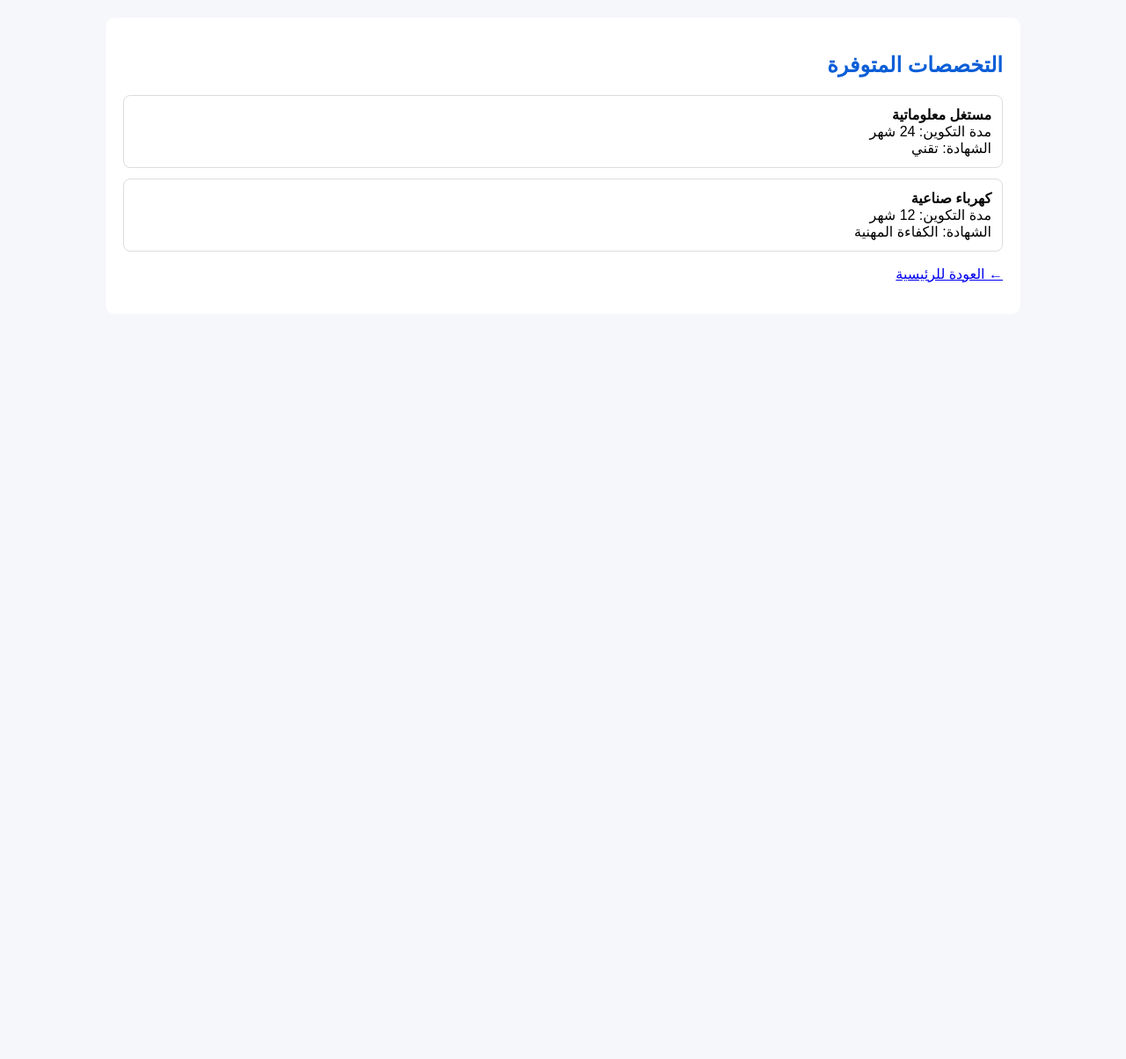
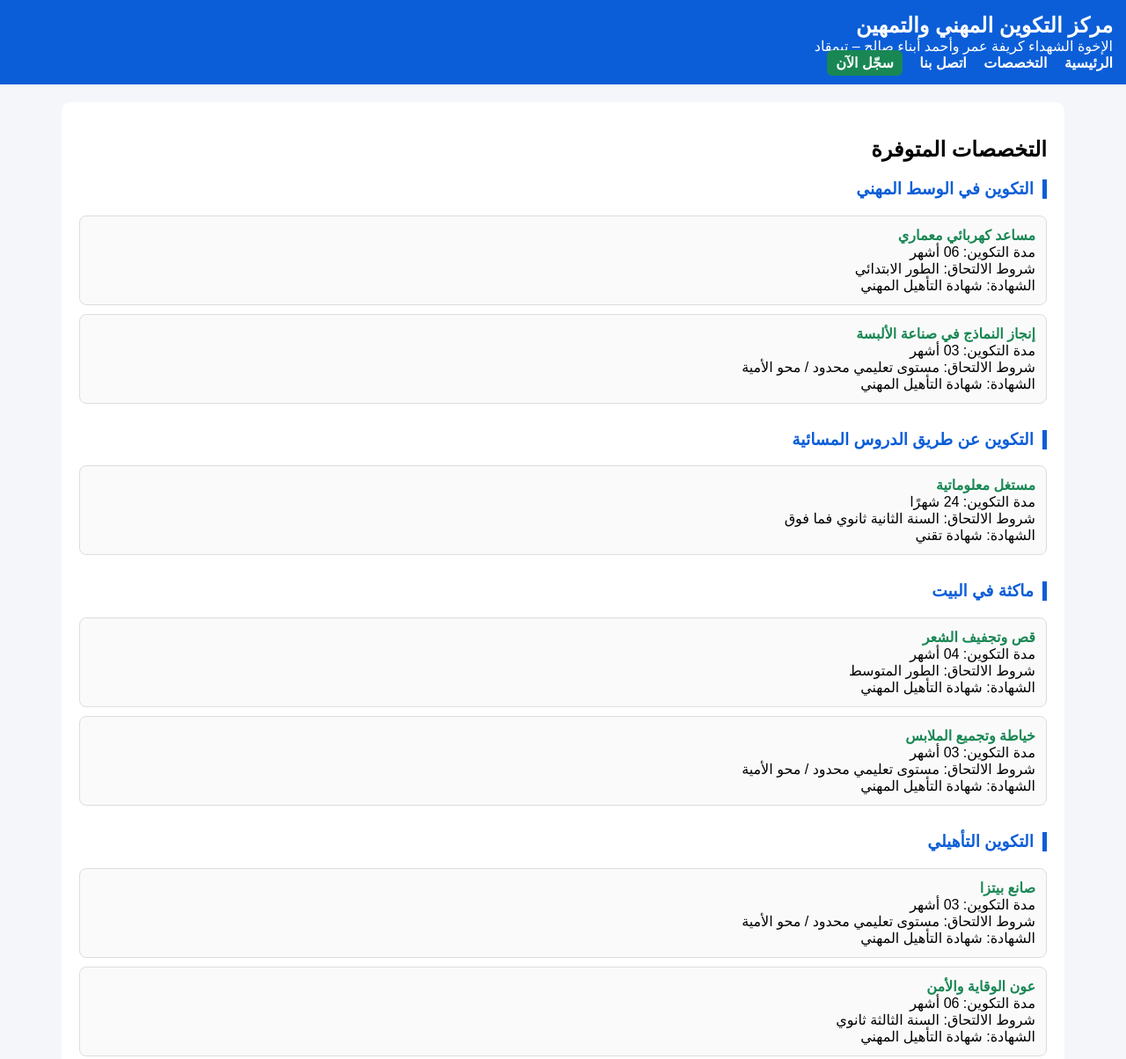
Before and after one commit to sofiboss/cfpa-timgad, a plain HTML site: page specialties.html in a window 1280 px wide. Shown: the top 1204 px of the page at 88% size. Before the commit the page ends 800 px from the top, so only its background shows below. Drawn offline with Linux system fonts and the light colour scheme.

Commit message:
Update specialties.html

```diff
--- a/specialties.html
+++ b/specialties.html
@@ -2,35 +2,179 @@
 <html lang="ar" dir="rtl">
 <head>
 <meta charset="utf-8">
-<title>التخصصات</title>
+<title>التخصصات - مركز التكوين المهني تيمقاد</title>
+<meta name="viewport" content="width=device-width, initial-scale=1">
+
 <style>
-body{font-family:Arial;background:#f6f7fb;margin:0}
-main{max-width:1000px;margin:20px auto;background:#fff;padding:20px;border-radius:10px}
-h2{color:#0b5ed7}
-.card{border:1px solid #ddd;border-radius:8px;padding:12px;margin-bottom:12px}
+body{
+  font-family: Arial, sans-serif;
+  background:#f4f6f9;
+  margin:0;
+}
+header{
+  background:#0b5ed7;
+  color:#fff;
+  padding:15px;
+}
+header h2{margin:0}
+nav a{
+  color:#fff;
+  margin-left:15px;
+  text-decoration:none;
+  font-weight:bold;
+}
+main{
+  max-width:1100px;
+  margin:20px auto;
+  background:#fff;
+  padding:20px;
+  border-radius:10px;
+}
+h3{
+  color:#0b5ed7;
+  border-right:5px solid #0b5ed7;
+  padding-right:10px;
+}
+.section{margin-bottom:30px}
+.card{
+  border:1px solid #ddd;
+  border-radius:8px;
+  padding:12px;
+  margin:10px 0;
+  background:#fafafa;
+}
+.card b{color:#198754}
+footer{
+  background:#222;
+  color:#ccc;
+  text-align:center;
+  padding:12px;
+  margin-top:30px;
+}
 </style>
 </head>
+
 <body>
 
+<header>
+  <h2>مركز التكوين المهني والتمهين</h2>
+  <div>الإخوة الشهداء كريفة عمر وأحمد أبناء صالح – تيمقاد</div>
+  <nav>
+    <a href="index.html">الرئيسية</a>
+    <a href="specialties.html">التخصصات</a>
+    <a href="contact.html">اتصل بنا</a>
+    <a href="https://takwin.dz" target="_blank"
+       style="background:#198754;padding:6px 10px;border-radius:6px">
+       سجّل الآن
+    </a>
+  </nav>
+</header>
+
 <main>
+
 <h2>التخصصات المتوفرة</h2>
+
+<div class="section">
+<h3>التكوين في الوسط المهني</h3>
+
+<div class="card">
+<b>مساعد كهربائي معماري</b><br>
+مدة التكوين: 06 أشهر<br>
+شروط الالتحاق: الطور الابتدائي<br>
+الشهادة: شهادة التأهيل المهني
+</div>
+
+<div class="card">
+<b>إنجاز النماذج في صناعة الألبسة</b><br>
+مدة التكوين: 03 أشهر<br>
+شروط الالتحاق: مستوى تعليمي محدود / محو الأمية<br>
+الشهادة: شهادة التأهيل المهني
+</div>
+</div>
+
+<div class="section">
+<h3>التكوين عن طريق الدروس المسائية</h3>
 
 <div class="card">
 <b>مستغل معلوماتية</b><br>
-مدة التكوين: 24 شهر<br>
-الشهادة: تقني
+مدة التكوين: 24 شهرًا<br>
+شروط الالتحاق: السنة الثانية ثانوي فما فوق<br>
+الشهادة: شهادة تقني
+</div>
+</div>
+
+<div class="section">
+<h3>ماكثة في البيت</h3>
+
+<div class="card">
+<b>قص وتجفيف الشعر</b><br>
+مدة التكوين: 04 أشهر<br>
+شروط الالتحاق: الطور المتوسط<br>
+الشهادة: شهادة التأهيل المهني
 </div>
 
 <div class="card">
+<b>خياطة وتجميع الملابس</b><br>
+مدة التكوين: 03 أشهر<br>
+شروط الالتحاق: مستوى تعليمي محدود / محو الأمية<br>
+الشهادة: شهادة التأهيل المهني
+</div>
+</div>
+
+<div class="section">
+<h3>التكوين التأهيلي</h3>
+
+<div class="card">
+<b>صانع بيتزا</b><br>
+مدة التكوين: 03 أشهر<br>
+شروط الالتحاق: مستوى تعليمي محدود / محو الأمية<br>
+الشهادة: شهادة التأهيل المهني
+</div>
+
+<div class="card">
+<b>عون الوقاية والأمن</b><br>
+مدة التكوين: 06 أشهر<br>
+شروط الالتحاق: السنة الثالثة ثانوي<br>
+الشهادة: شهادة التأهيل المهني
+</div>
+</div>
+
+<div class="section">
+<h3>التكوين الحضوري (دورة فيفري)</h3>
+
+<div class="card">
+<b>مستغل معلوماتية</b><br>
+مدة التكوين: 06 أشهر<br>
+شروط الالتحاق:<br>
+- تقني سامي في الميكرو معلوماتية أو ليسانس<br>
+- أو تقني + خبرة سنتين على الأقل<br>
+الشهادة: شهادة تقني
+</div>
+</div>
+
+<div class="section">
+<h3>التكوين عن طريق التمهين</h3>
+
+<div class="card">
 <b>كهرباء صناعية</b><br>
-مدة التكوين: 12 شهر<br>
+مدة التكوين: 12 شهرًا<br>
+شروط الالتحاق: السنة الرابعة متوسط<br>
 الشهادة: الكفاءة المهنية
 </div>
 
-<p>
-<a href="index.html">← العودة للرئيسية</a>
-</p>
+<div class="card">
+<b>أعوان الاستقبال (فندقة)</b><br>
+مدة التكوين: 12 شهرًا<br>
+شروط الالتحاق: السنة الرابعة متوسط<br>
+الشهادة: الكفاءة المهنية
+</div>
+</div>
+
 </main>
+
+<footer>
+© مركز التكوين المهني والتمهين تيمقاد – ولاية باتنة
+</footer>
 
 </body>
 </html>
```
